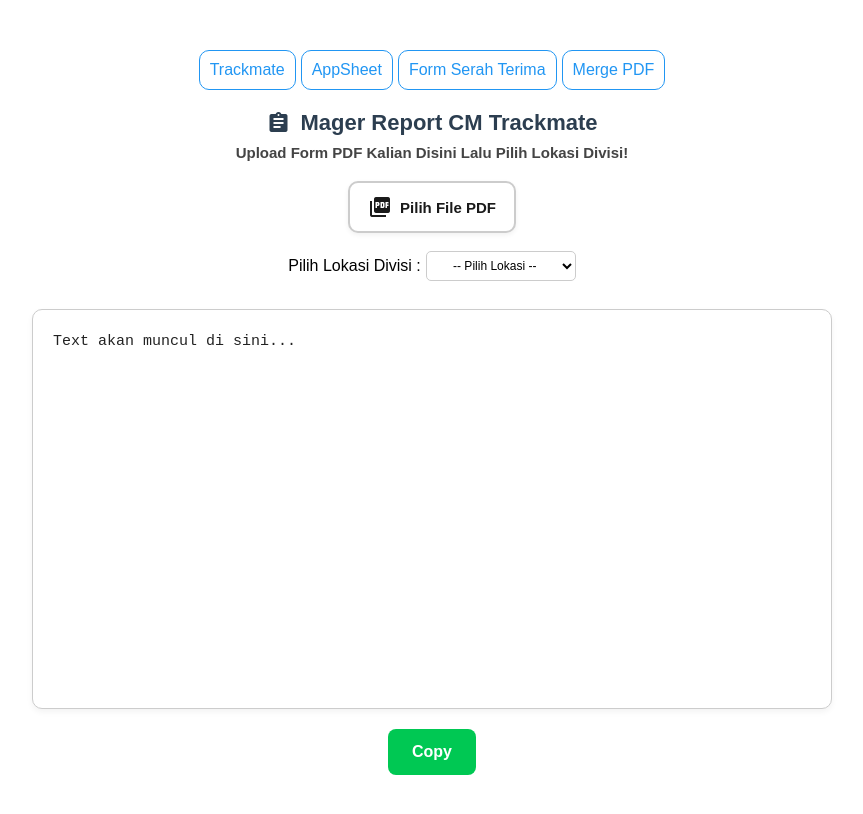
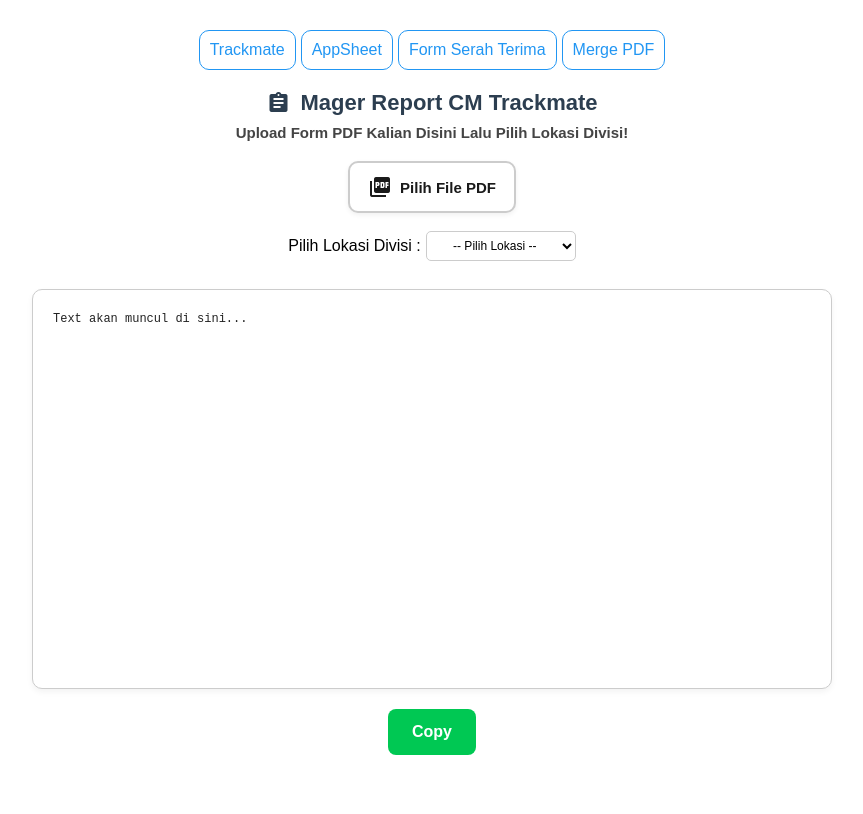
Before and after one commit to bgatuy/mager-bikin-report, a website built with Vite: page index.html in a window 1280 px wide. Shown: the whole page, without its empty margins (208-1071 px from the left). Built offline with nearby package versions, Linux system fonts and the light colour scheme.

Commit message:
update Pembaruan

```diff
--- a/style.css
+++ b/style.css
@@ -80,8 +80,7 @@
 }
 
 .upload-label:hover {
-  background-color: #2196f3;
-  /* Biru muda saat hover */
+  background-color: #2196f3; /* Biru muda saat hover */
   transform: translateY(-1px);
   box-shadow: 0 4px 12px rgba(0, 0, 0, 0.12);
 }
@@ -109,9 +108,9 @@
   border-radius: 10px;
   height: 400px;
   overflow-y: auto;
-  font-size: 15px;
+  font-size: 12px;
   line-height: 1.6;
-  width: 100%;
+  width: 120%;
   max-width: 800px;
   margin-bottom: 20px;
   box-shadow: 0 3px 6px rgba(0, 0, 0, 0.05);
@@ -264,8 +263,7 @@
   border-radius: 10px;
   box-shadow: 0 8px 20px rgba(0, 0, 0, 0.08);
   max-width: 600px;
-  margin: 3vh auto;
-  /* agar lebih ke atas */
+  margin: 2vh auto; /* agar lebih ke atas */
   text-align: center;
 }
 
@@ -557,7 +555,7 @@
 body {
   font-family: Segoe UI;
   margin: 0;
-  padding: 50px;
+  padding: 30px;
   background: #f9f9f9;
   color: #222;
 }
@@ -570,7 +568,7 @@
   border-radius: 10px;
   width: 300px;
   text-align: center;
-  margin: 3vh auto;
+  margin: 2vh auto;
   /* agar lebih ke atas */
   box-shadow: 0 2px 6px rgba(0, 0, 0, 0.1);
 }
```
